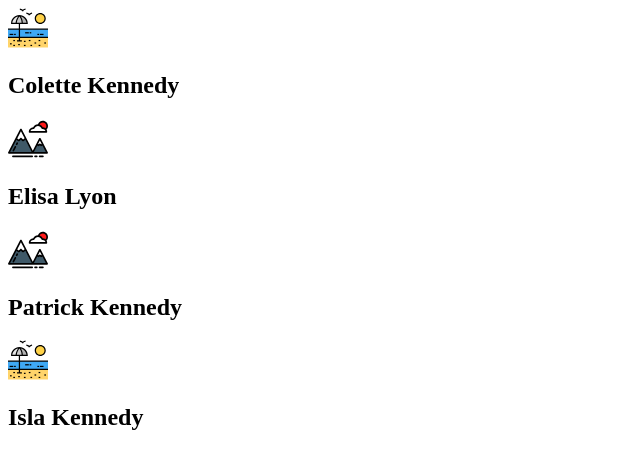
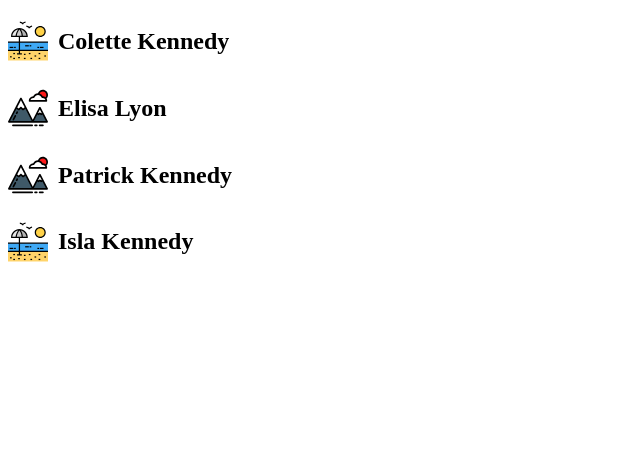
Before and after one commit to pkennedytx1/jsx-intro, a React (Create React App) app: page / in a window 1280 px wide. Shown: the top 468 px of the page, without its empty margins (0-640 px from the left). Built offline with nearby package versions, Linux system fonts and the light colour scheme.

Commit message:
converted into react component

```diff
--- a/src/App.js
+++ b/src/App.js
@@ -1,24 +1,12 @@
 import { data } from './data';
-
-const personCardComponent = ({ firstName, lastName, beachOrMountains }) => {
-  return(
-    <div>
-      <img
-        height='40px'
-        alt={beachOrMountains === 'Mountains' ? 'mountains' : 'beach'}
-        src={beachOrMountains === 'Mountains' ? 'mountain.svg' : 'beach.svg'}
-      />
-      <h2>{firstName} {lastName}</h2>
-    </div>
-  )
-}
+import PersonCard from './Components/PersonCard';
 
 function App() {
   return (
     <div>
       {data.map((data) => {
         return(
-          personCardComponent(data)
+          <PersonCard data={data} />
         )
       })}
     </div>
--- /dev/null
+++ b/src/Components/PersonCard.js
@@ -0,0 +1,14 @@
+const PersonCard = ({ data: {firstName, lastName, beachOrMountains }}) => {
+    return(
+        <div style={{ display: 'flex', gap: '10px', alignItems: 'center' }}>
+            <img
+            height='40px'
+            alt={beachOrMountains === 'Mountains' ? 'mountains' : 'beach'}
+            src={beachOrMountains === 'Mountains' ? 'mountain.svg' : 'beach.svg'}
+            />
+            <h2>{firstName} {lastName}</h2>
+        </div>
+    )
+}
+
+export default PersonCard
```
